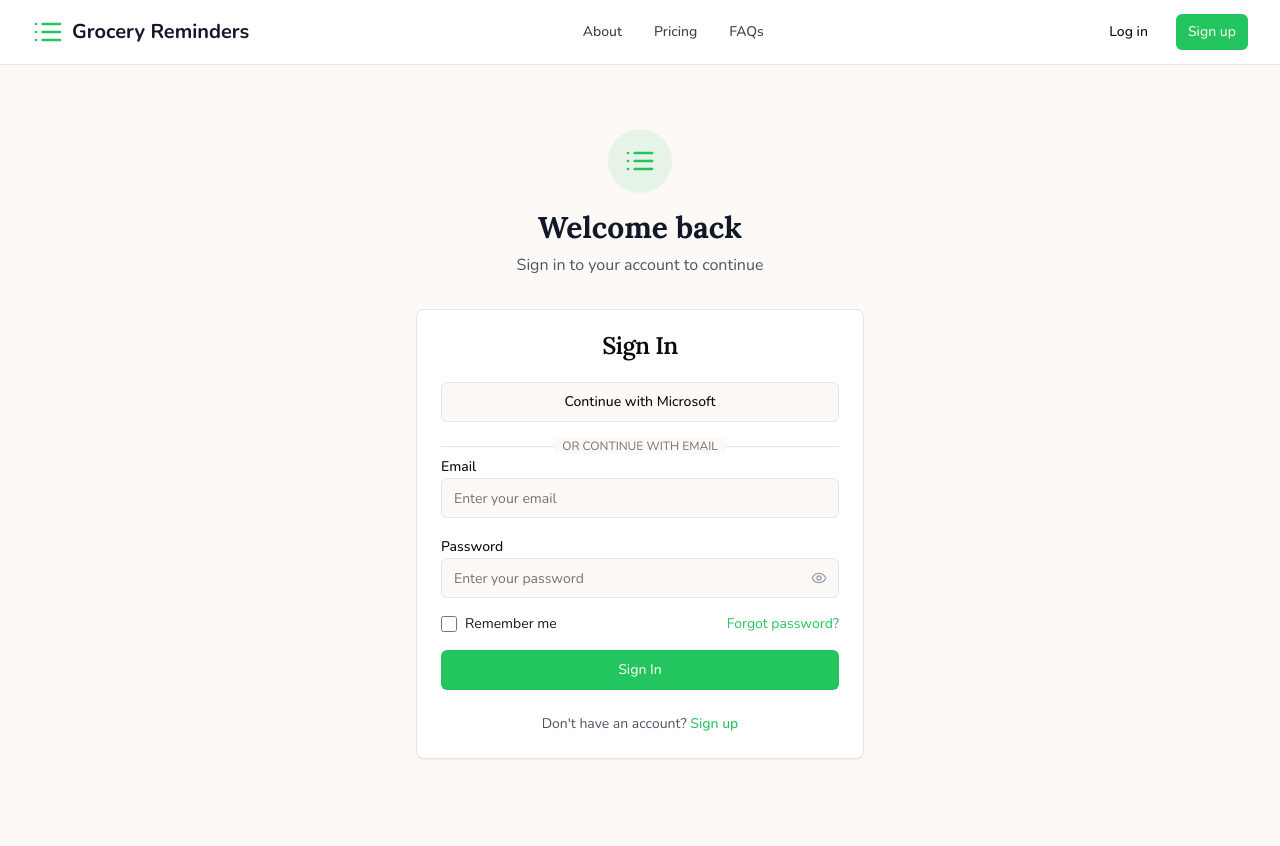
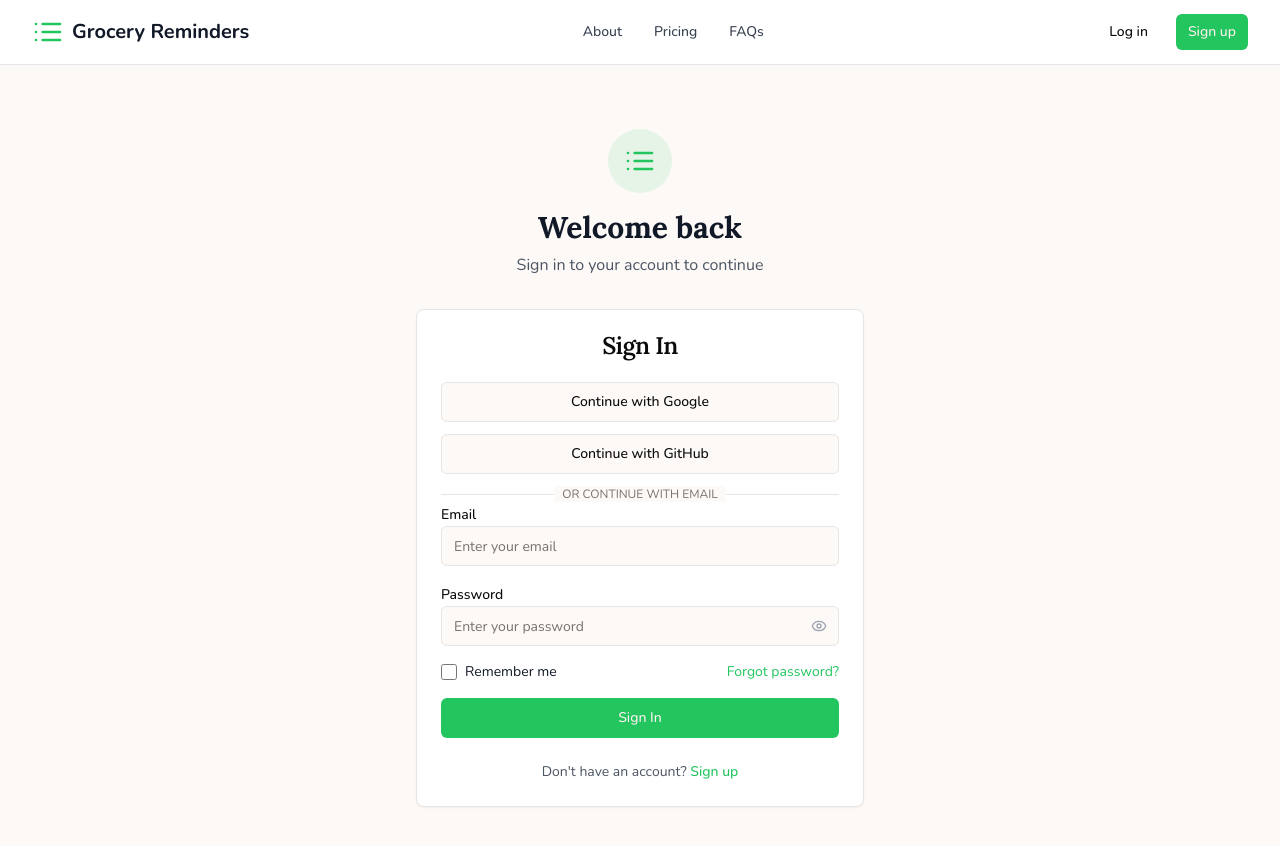
Before and after one commit to fridap251/fresh-cart-reminder-app, a React (Vite) app: page /login in a window 1280 px wide. Shown: the top 846 px of the page. Before the commit the page ends 823 px from the top, so only its background shows below. Built offline with nearby package versions, Linux system fonts and the light colour scheme.

Commit message:
Add alternative login options
Add alternative login options to the application.

```diff
--- a/src/pages/Login.tsx
+++ b/src/pages/Login.tsx
@@ -75,14 +75,14 @@ const Login = () => {
               <CardTitle className="text-center">Sign In</CardTitle>
             </CardHeader>
             <CardContent>
-              <div className="space-y-4">
+              <div className="space-y-3">
                 <Button
                   type="button"
                   variant="outline"
                   className="w-full"
                   onClick={async () => {
                     const { error } = await supabase.auth.signInWithOAuth({
-                      provider: 'azure',
+                      provider: 'google',
                       options: {
                         redirectTo: `${window.location.origin}/`
                       }
@@ -96,7 +96,30 @@ const Login = () => {
                     }
                   }}
                 >
-                  Continue with Microsoft
+                  Continue with Google
+                </Button>
+
+                <Button
+                  type="button"
+                  variant="outline"
+                  className="w-full"
+                  onClick={async () => {
+                    const { error } = await supabase.auth.signInWithOAuth({
+                      provider: 'github',
+                      options: {
+                        redirectTo: `${window.location.origin}/`
+                      }
+                    });
+                    if (error) {
+                      toast({
+                        title: "Error",
+                        description: error.message,
+                        variant: "destructive",
+                      });
+                    }
+                  }}
+                >
+                  Continue with GitHub
                 </Button>
 
                 <div className="relative">
```
